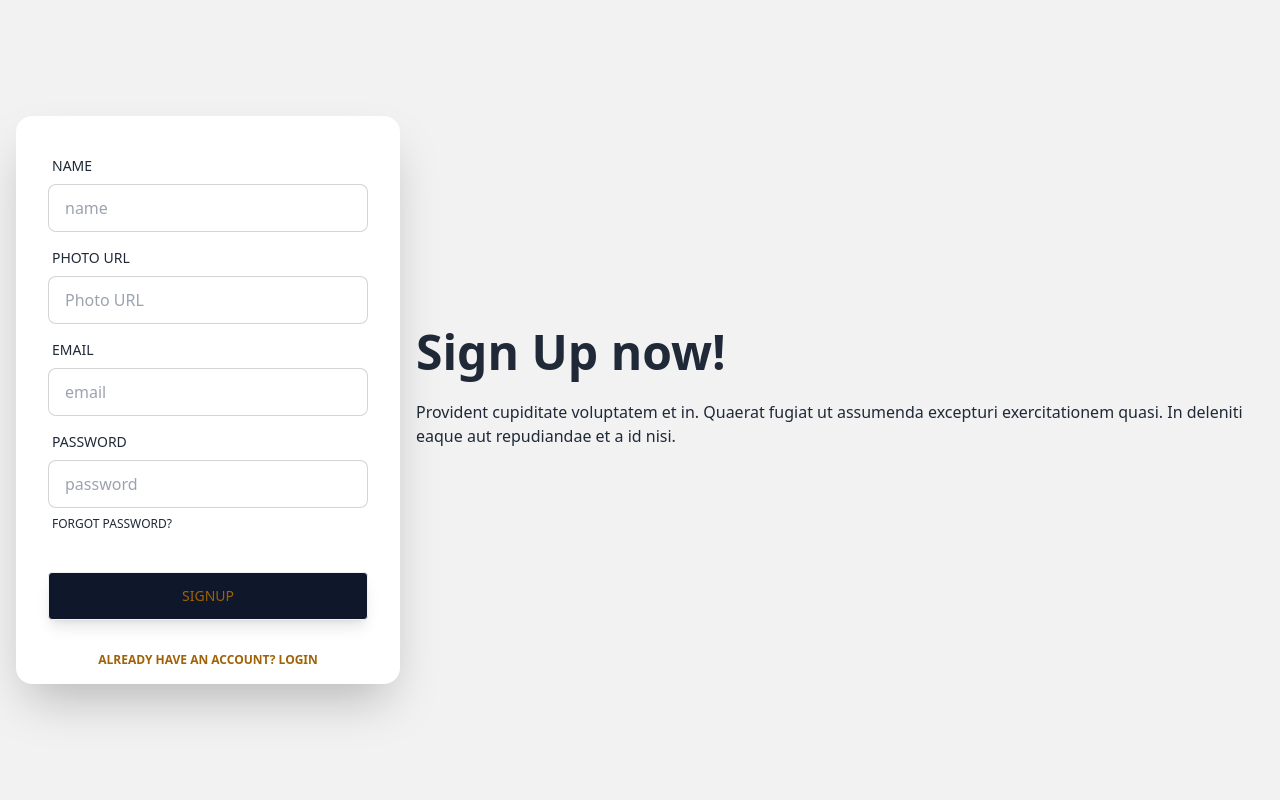
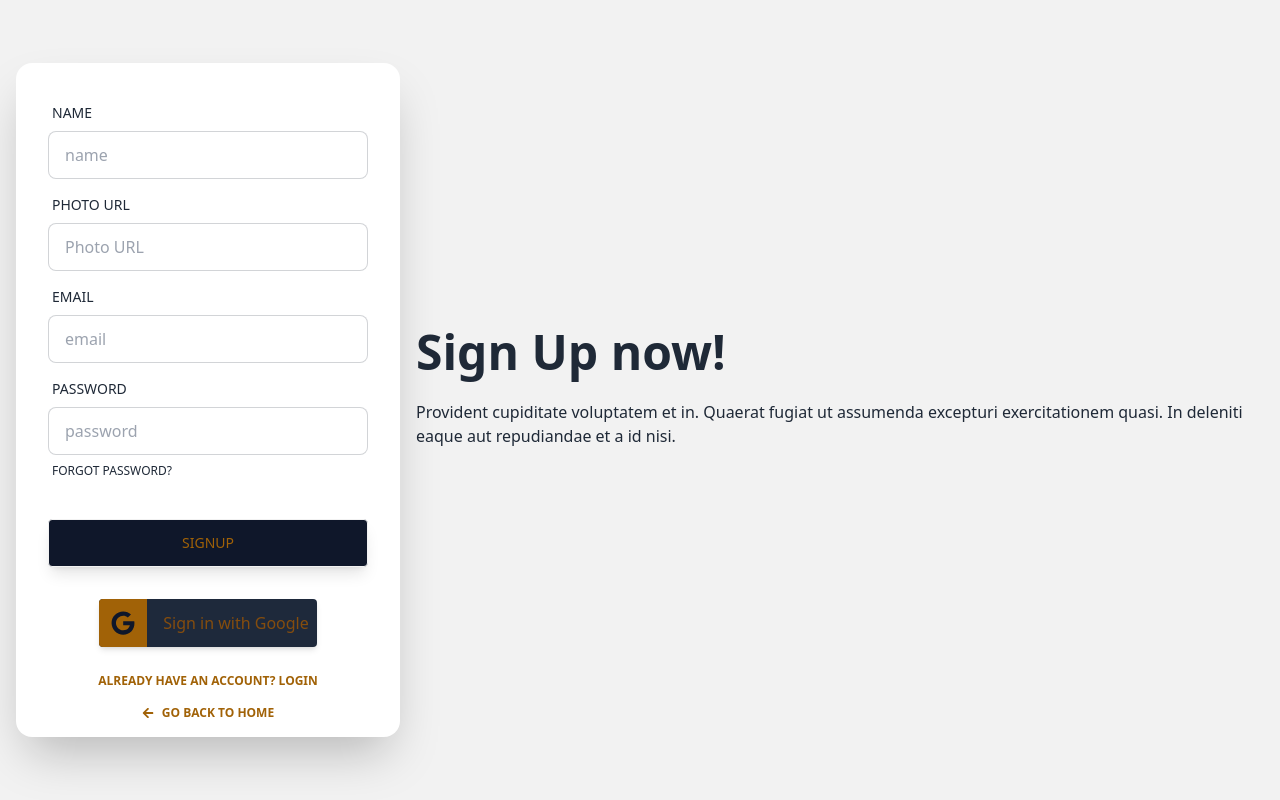
Before and after one commit to marjanhasan/takeEat-client, a React (Vite) app: page /signup in a window 1280 px wide. Built offline with nearby package versions, Linux system fonts and the light colour scheme; no server answers.

Commit message:
google button added

```diff
--- /dev/null
+++ b/src/components/GoogleButton/GoogleButton.jsx
@@ -0,0 +1,54 @@
+import { FaGoogle } from "react-icons/fa";
+import useAuth from "../../hooks/useAuth";
+import useAxiosPublic from "../../hooks/useAxiosPublic";
+import { useLocation, useNavigate } from "react-router-dom";
+import Swal from "sweetalert2";
+
+const GoogleButton = () => {
+  const { googleSignIn } = useAuth();
+  const axiosPublic = useAxiosPublic();
+  const navigate = useNavigate();
+  const location = useLocation();
+  const from = location.state?.from?.pathname || "/";
+
+  const handleGoogleSignIn = () => {
+    googleSignIn()
+      .then((res) => {
+        const userInfo = {
+          email: res?.user?.email,
+          name: res?.user?.displayName,
+        };
+        axiosPublic
+          .post("/users", userInfo)
+          .then(() => {
+            Swal.fire({
+              position: "top-end",
+              icon: "success",
+              title: `${
+                res?.user?.displayName || res?.user?.email
+              } successfully logged in`,
+              showConfirmButton: false,
+              timer: 1500,
+            });
+            navigate(from, { replace: true });
+          })
+          .catch((err) => console.log(`post user failed - googleSignIn`, err));
+      })
+      .catch((err) => console.log("google sign in error", err));
+  };
+  return (
+    <div className="max-w-fit mx-auto mb-5">
+      <button
+        onClick={handleGoogleSignIn}
+        className="inline-flex items-center justify-center h-12 mb-3 font-medium transition duration-200 rounded shadow-md  md:mb-0 bg-slate-800 hover:bg-slate-900 overflow-hidden"
+      >
+        <span className="mr-4 bg-yellow-700 p-3">
+          <FaGoogle className=" text-2xl text-slate-900" />
+        </span>
+        <span className="pr-2 text-yellow-800">Sign in with Google</span>
+      </button>
+    </div>
+  );
+};
+
+export default GoogleButton;
--- /dev/null
+++ b/src/hooks/useAxiosPublic.js
@@ -0,0 +1,10 @@
+import axios from "axios";
+
+const axiosPublic = axios.create({
+  baseURL: "http://localhost:5000",
+});
+const useAxiosPublic = () => {
+  return axiosPublic;
+};
+
+export default useAxiosPublic;
--- a/src/pages/Login/Login.jsx
+++ b/src/pages/Login/Login.jsx
@@ -8,6 +8,8 @@ import { AuthContext } from "../../providers/AuthProviders";
 import { Link, useLocation, useNavigate } from "react-router-dom";
 import { Helmet } from "react-helmet-async";
 import Swal from "sweetalert2";
+import { FaArrowLeft } from "react-icons/fa";
+import GoogleButton from "../../components/GoogleButton/GoogleButton";
 const Login = () => {
   const [disabled, setDisabled] = useState(true);
   const { signIn } = useContext(AuthContext);
@@ -114,11 +116,20 @@ const Login = () => {
               />
             </div>
           </form>
+          <GoogleButton />
           <Link
             to={"/signup"}
             className="text-xs uppercase font-bold text-yellow-700 text-center mb-4"
           >
             New here? sign up
+          </Link>
+          <Link
+            to={"/"}
+            className="text-xs uppercase font-bold text-yellow-700 text-center mb-4"
+          >
+            <span className="flex items-center justify-center gap-2">
+              <FaArrowLeft /> go back to home
+            </span>
           </Link>
         </div>
       </div>
--- a/src/pages/SignUp/SignUp.jsx
+++ b/src/pages/SignUp/SignUp.jsx
@@ -4,6 +4,9 @@ import { useForm } from "react-hook-form";
 import { Link, useNavigate } from "react-router-dom";
 import { AuthContext } from "../../providers/AuthProviders";
 import Swal from "sweetalert2";
+import useAxiosPublic from "../../hooks/useAxiosPublic";
+import { FaArrowLeft } from "react-icons/fa";
+import GoogleButton from "../../components/GoogleButton/GoogleButton";
 
 const SignUp = () => {
   const {
@@ -14,13 +17,20 @@ const SignUp = () => {
   } = useForm();
   const { createUser, updateUserProfile } = useContext(AuthContext);
   const navigate = useNavigate();
+  const axiosPublic = useAxiosPublic();
   const onSubmit = (data) => {
     createUser(data.email, data.password)
-      .then((res) => {
-        console.log(res.user);
+      .then(() => {
         updateUserProfile(data.name, data.photoURL)
           .then(() => {
-            console.log("User profile updated");
+            const userInfo = {
+              name: data.name,
+              email: data.email,
+            };
+            axiosPublic
+              .post("/users", userInfo)
+              .then((res) => {
+                if (res.data.insertedId) {
                   reset();
                   Swal.fire({
                     position: "top-end",
@@ -30,6 +40,9 @@ const SignUp = () => {
                     timer: 1500,
                   });
                   navigate("/");
+                }
+              })
+              .catch((err) => console.log(err));
           })
           .catch((err) => console.log(err));
       })
@@ -139,11 +152,20 @@ const SignUp = () => {
               <input className="btn" type="submit" value="signup" />
             </div>
           </form>
+          <GoogleButton />
           <Link
             to={"/login"}
             className="text-xs uppercase font-bold text-yellow-700 text-center mb-4"
           >
             already have an account? login
+          </Link>
+          <Link
+            to={"/"}
+            className="text-xs uppercase font-bold text-yellow-700 text-center mb-4"
+          >
+            <span className="flex items-center justify-center gap-2">
+              <FaArrowLeft /> go back to home
+            </span>
           </Link>
         </div>
       </div>
--- a/src/providers/AuthProviders.jsx
+++ b/src/providers/AuthProviders.jsx
@@ -3,8 +3,10 @@ import { createContext } from "react";
 import {
   createUserWithEmailAndPassword,
   getAuth,
+  GoogleAuthProvider,
   onAuthStateChanged,
   signInWithEmailAndPassword,
+  signInWithPopup,
   signOut,
   updateProfile,
 } from "firebase/auth";
@@ -16,6 +18,7 @@ const auth = getAuth(app);
 const AuthProviders = ({ children }) => {
   const [user, setUser] = useState(null);
   const [loading, setLoading] = useState(true);
+  const googleProvider = new GoogleAuthProvider();
 
   const createUser = (email, password) => {
     setLoading(true);
@@ -25,6 +28,11 @@ const AuthProviders = ({ children }) => {
   const signIn = (email, password) => {
     setLoading(true);
     return signInWithEmailAndPassword(auth, email, password);
+  };
+
+  const googleSignIn = () => {
+    setLoading(true);
+    return signInWithPopup(auth, googleProvider);
   };
 
   const updateUserProfile = (name, photo) => {
@@ -55,6 +63,7 @@ const AuthProviders = ({ children }) => {
     signIn,
     logOut,
     updateUserProfile,
+    googleSignIn,
   };
 
   return (
--- a/src/routes/Routes.jsx
+++ b/src/routes/Routes.jsx
@@ -47,7 +47,11 @@ export const router = createBrowserRouter([
   },
   {
     path: "dashboard",
-    element: <Dashboards />,
+    element: (
+      <PrivateRoutes>
+        <Dashboards />
+      </PrivateRoutes>
+    ),
     children: [
       {
         path: "cart",
```
Lines whose indentation alone changed are shown as unchanged.
